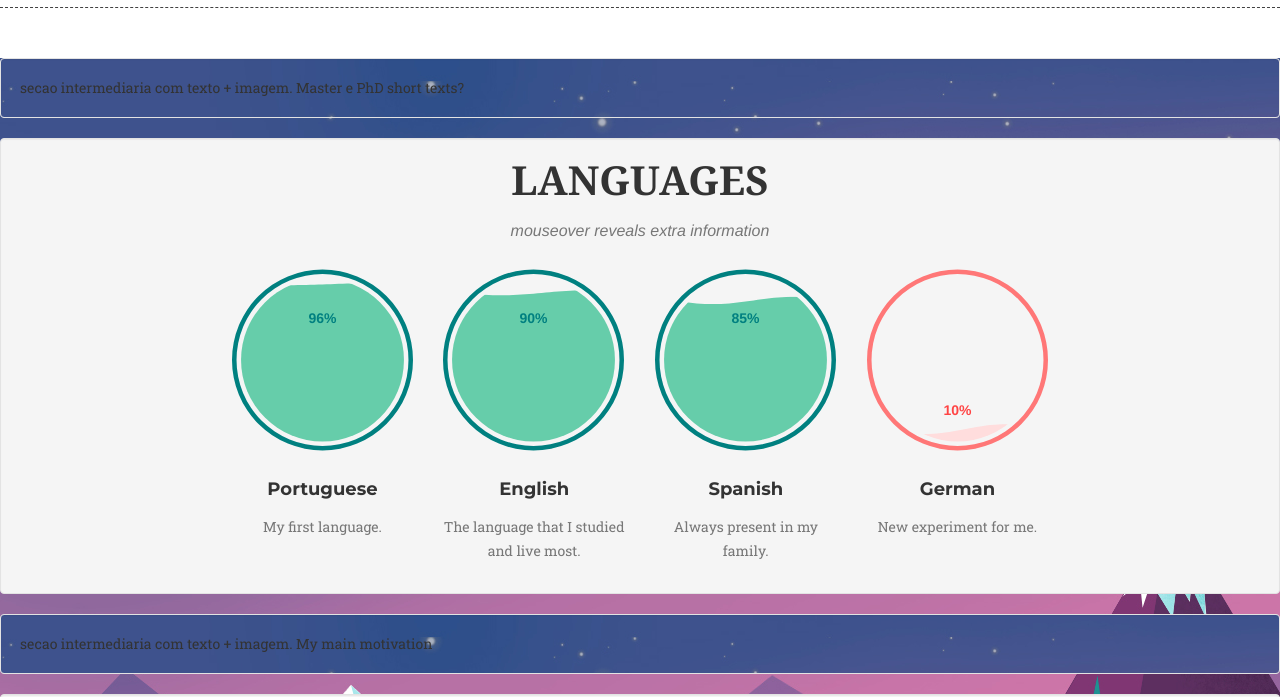
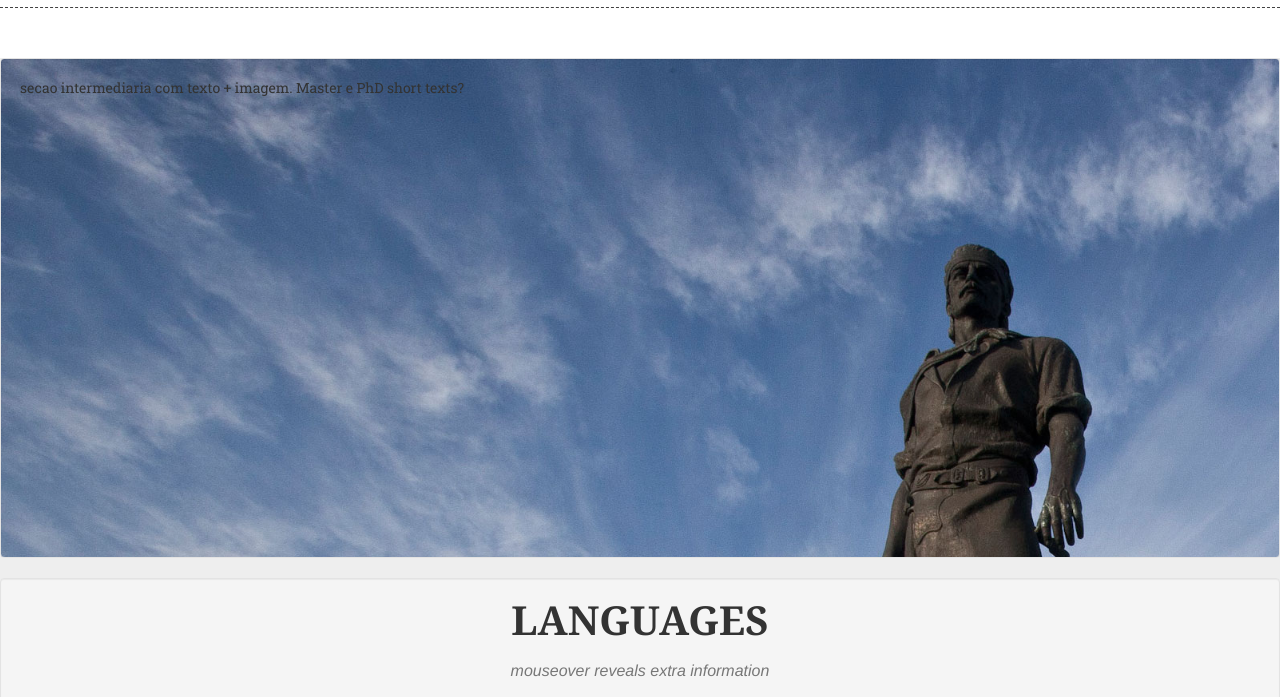
Before and after one commit to rogeraleite/rogeraleite_2015_2020, a website: page index.html in a window 1280 px wide. Shown: the part 1457-2154 px from the top of the page. Drawn offline with nearby package versions, Linux system fonts and the light colour scheme; files that its build step writes are made by us from their sources; a web font is replaced by a local one.

Commit message:
testing different backgrounds

```diff
--- a/assets/css/agency.css
+++ b/assets/css/agency.css
@@ -270,7 +270,7 @@ header {
     text-align: center;
     color: #fff;
     background-attachment: scroll;
-    background-image: url(../img/profile/bg_b.jpg);
+    background-image: url(../img/profile/bg_countryside.jpg);
     background-position: center center;
     background-repeat: none;
     -webkit-background-size: cover;
@@ -957,13 +957,18 @@ body {
 }
 
 #itermediate1{
-    background-image: url(../img/profile/bg_b.jpg);
+    background-image: url(../img/profile/bg_lacador.jpg);
+    background-size: cover;
+    height: 500px;
 }
 
 #itermediate2{
-    background-image: url(../img/profile/bg_b.jpg);
+    background-image: url(../img/profile/bg_prater.jpg);
+    background-size: cover;
+    height: 500px;
 }
 
 footer{
- background-image: url(../img/profile/bg_b.jpg);
+ /*background-image: url(../img/profile/bg_b.jpg);*/
+ background: #EEE
 }
```
Also changed, not shown: assets/img/profile/bg_countryside.jpg (added), assets/img/profile/bg_lacador.jpg (added), assets/img/profile/bg_opera.jpg (added), assets/img/profile/bg_prater.jpg (added).
